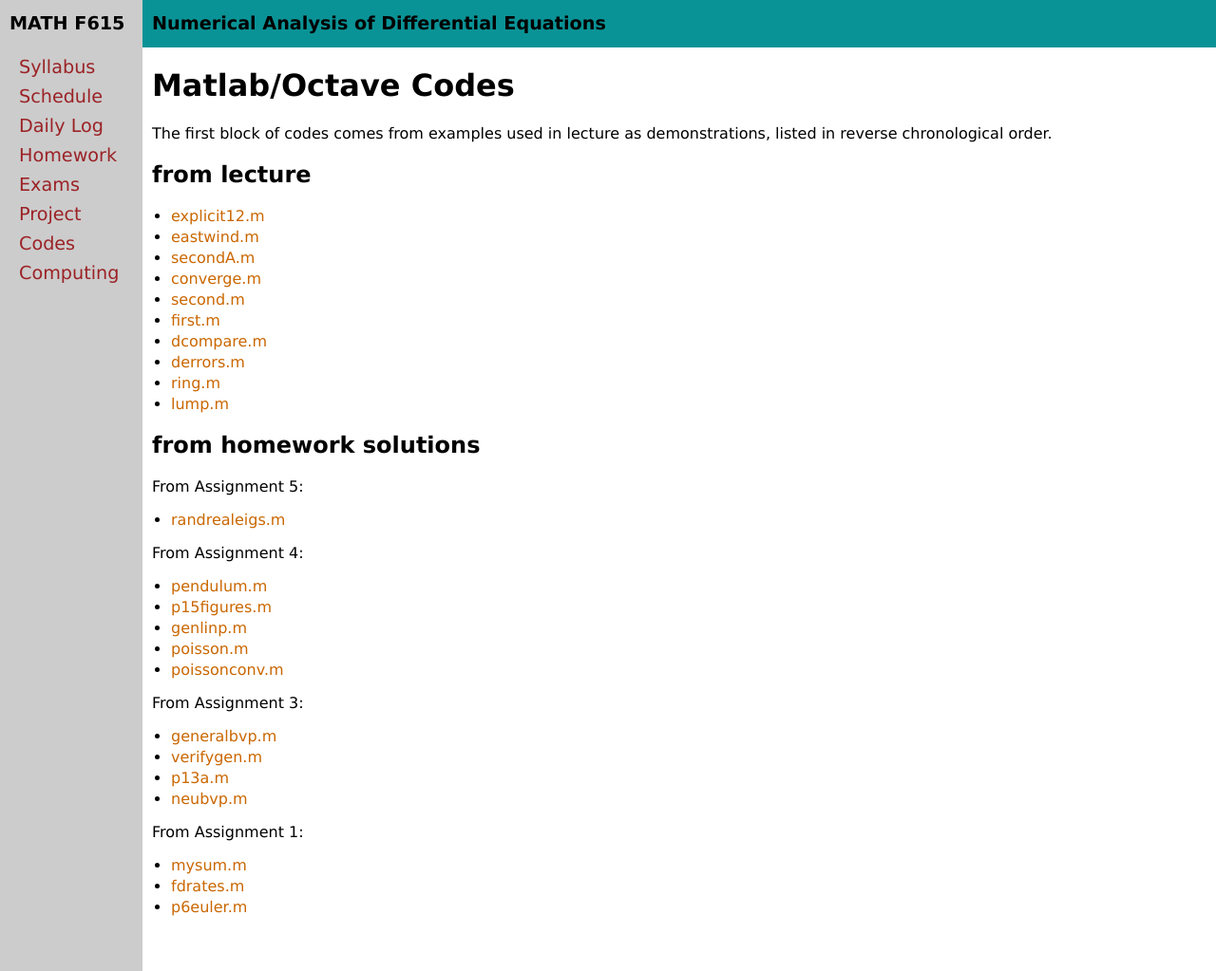
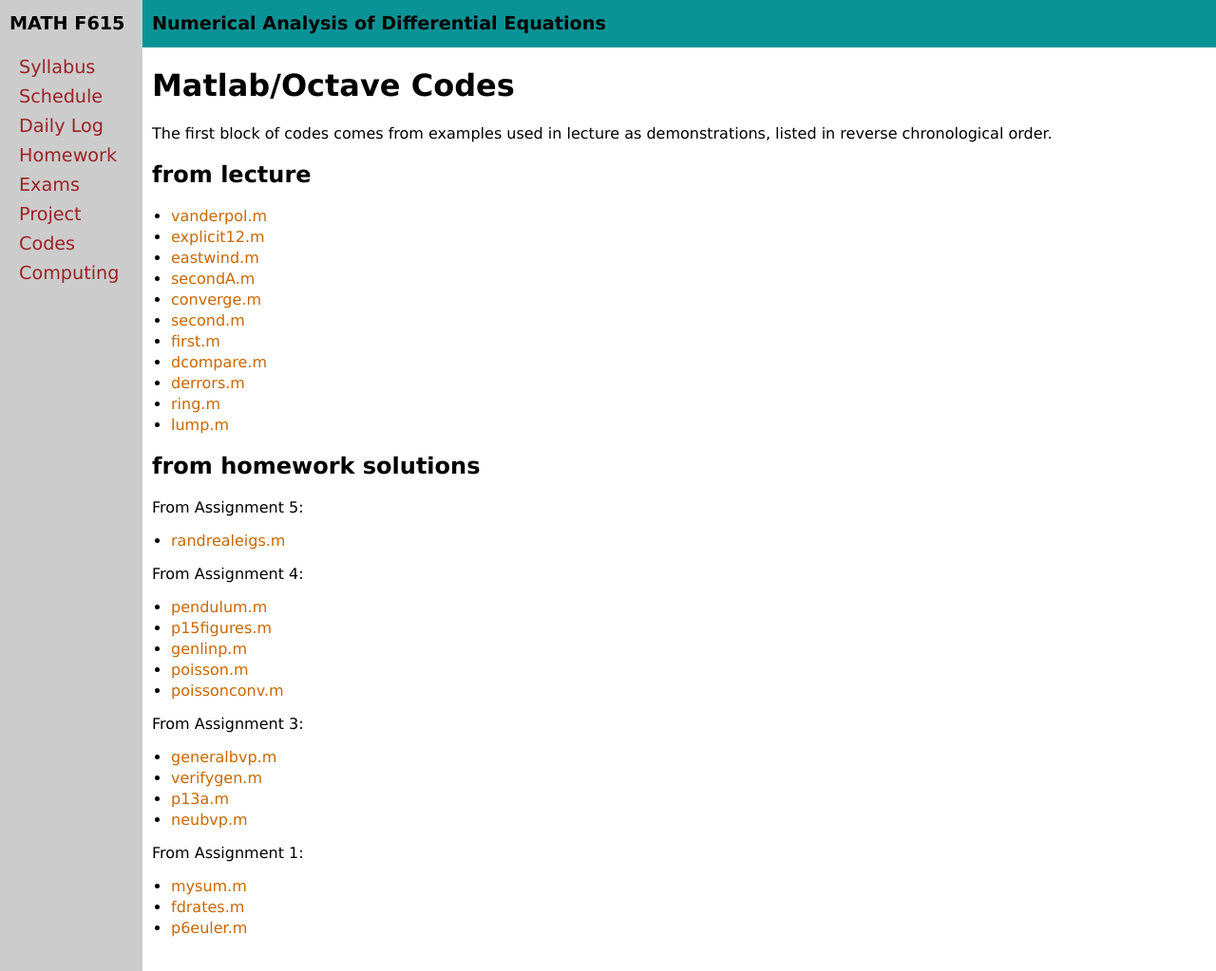
Before and after one commit to bueler/nade, a Jekyll site: the page built from codes.md, in a window 1280 px wide and 1023 px high. Shown: the whole window at 95% size. Built offline with Jekyll 4.4.1, drawn with Linux system fonts in a browser that asks for light colours.

Commit message:
post a code for use today in lecture

```diff
--- a/codes.md
+++ b/codes.md
@@ -9,6 +9,7 @@ The first block of codes comes from examples used in lecture as demonstrations,
 
 ## from lecture
 
+  * [vanderpol.m](assets/codes/S25/vanderpol.m)
   * [explicit12.m](assets/codes/S25/explicit12.m)
   * [eastwind.m](assets/codes/S25/eastwind.m)
   * [secondA.m](assets/codes/S25/secondA.m)
```
Also changed, not shown: 1 other file.
